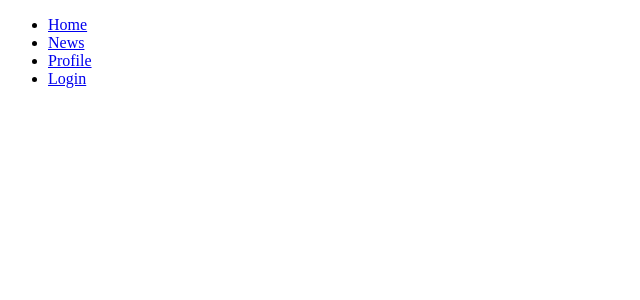
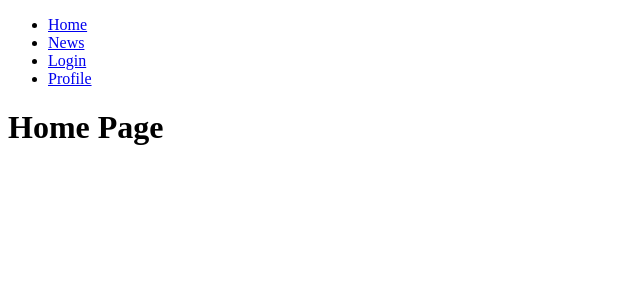
Before and after one commit to exek/react-redux-router-test1, a React (Create React App) app: page / in a window 1280 px wide. Shown: the top 300 px of the page, without its empty margins (0-640 px from the left). Built offline with nearby package versions, Linux system fonts and the light colour scheme.

Commit message:
Refactor pages and navigation with the routes config file

```diff
--- a/src/components/Navigation/index.js
+++ b/src/components/Navigation/index.js
@@ -1,25 +1,28 @@
 import React from "react";
+import PropTypes from "prop-types";
 import { Link } from "react-router-dom";
 
-const Navigation = () => {
+const Navigation = ({ routes }) => {
   return (
-    <ul>
-      <li>
-        <Link to="/">Home</Link>
-      </li>
-      <li>
-        <Link to="/news">News</Link>
-      </li>
-      <li>
-        <Link to="/profile">Profile</Link>
-      </li>
-      <li>
-        <Link to="/login">Login</Link>
-      </li>
-    </ul>
+    <nav>
+      <ul>
+        {routes.map(({ title, path }) => (
+          <li key={path}>
+            <Link to={path}>{title}</Link>
+          </li>
+        ))}
+      </ul>
+    </nav>
   );
 };
 
-Navigation.propTypes = {};
+Navigation.propTypes = {
+  routes: PropTypes.arrayOf(
+    PropTypes.shape({
+      title: PropTypes.string.isRequired,
+      path: PropTypes.string.isRequired
+    })
+  ).isRequired
+};
 
 export default Navigation;
--- /dev/null
+++ b/src/pages/NotFound/index.js
@@ -0,0 +1,13 @@
+import React from "react";
+
+const Index = () => {
+  return (
+    <div>
+      <h1>Page Not Found</h1>
+    </div>
+  );
+};
+
+Index.propTypes = {};
+
+export default Index;
--- a/src/pages/index.js
+++ b/src/pages/index.js
@@ -1,22 +1,31 @@
 import React, { Fragment } from "react";
-import { Route } from "react-router-dom";
-
-import LoginPage from "./Login";
-import NewsPage from "./News";
-import ProfilePage from "./Profile";
-import HomePage from "./Home";
+import { Route, Switch } from "react-router-dom";
 
 import Navigation from "../components/Navigation";
 import PrivateRoute from "../components/PrivateRoute";
 
+import NotFound from "./NotFound";
+
+import routesConfig from "./routes";
+
 const Index = () => {
   return (
     <Fragment>
-      <Navigation />
-      <Route path="/news" component={HomePage} />
-      <Route path="/news" component={NewsPage} />
-      <PrivateRoute path="/profile" component={ProfilePage} />
-      <Route path="/login" component={LoginPage} />
+      <Navigation routes={routesConfig} />
+      <Switch>
+        {routesConfig.map(({ isPublic, path, component }) => {
+          const RouteComponent = isPublic ? Route : PrivateRoute;
+          return (
+            <RouteComponent
+              key={path}
+              path={path}
+              component={component}
+              exact
+            />
+          );
+        })}
+        <Route component={NotFound} />
+      </Switch>
     </Fragment>
   );
 };
--- /dev/null
+++ b/src/pages/routes.js
@@ -0,0 +1,33 @@
+import Home from "./Home";
+import Login from "./Login";
+import News from "./News";
+import Profile from "./Profile";
+
+const routes = [
+  {
+    title: "Home",
+    path: "/",
+    component: Home,
+    isPublic: true
+  },
+  {
+    title: "News",
+    path: "/news",
+    component: News,
+    isPublic: true
+  },
+  {
+    title: "Login",
+    path: "/login",
+    component: Login,
+    isPublic: true
+  },
+  {
+    title: "Profile",
+    path: "/profile",
+    component: Profile,
+    isPublic: false
+  }
+];
+
+export default routes;
```
